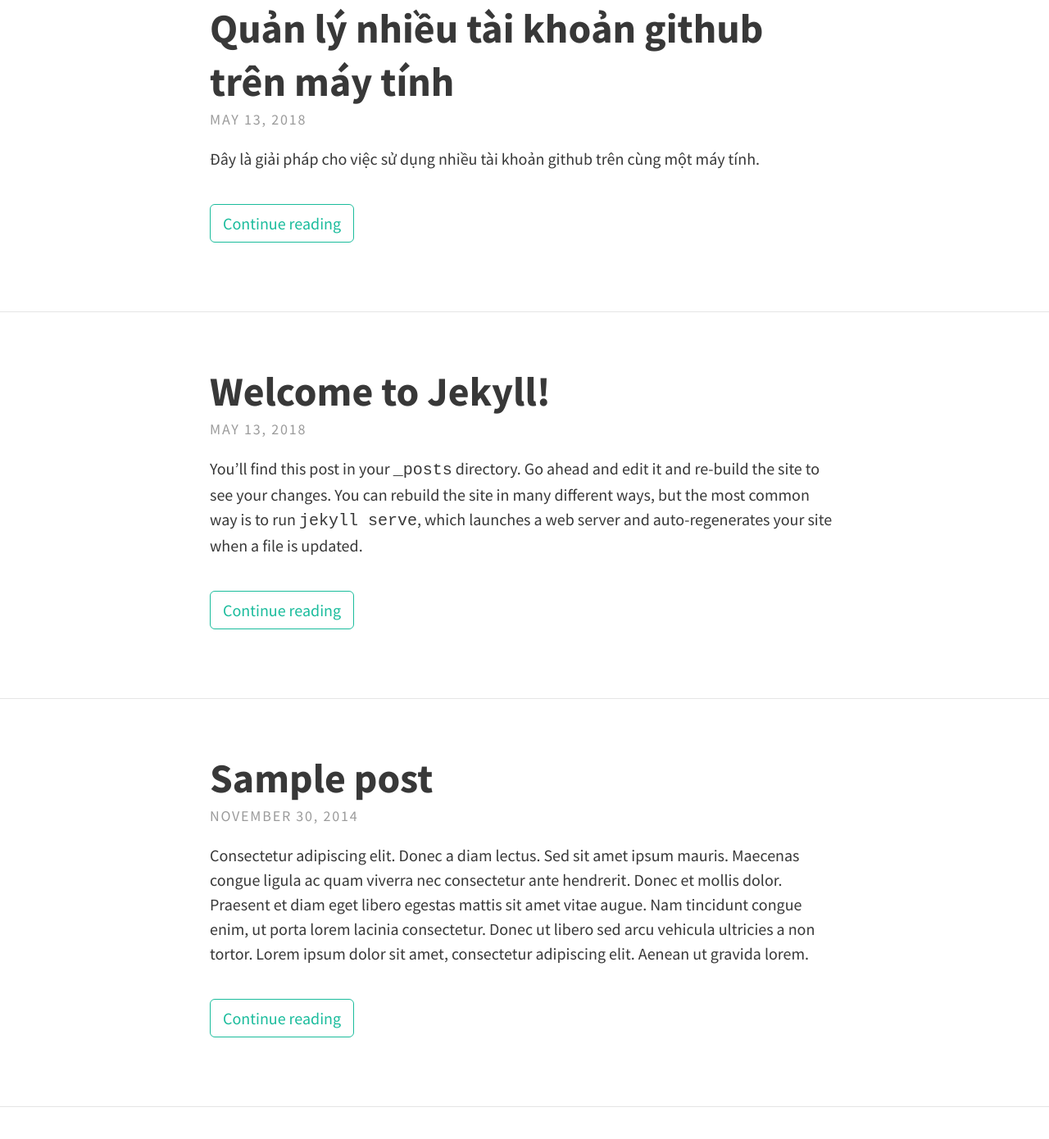
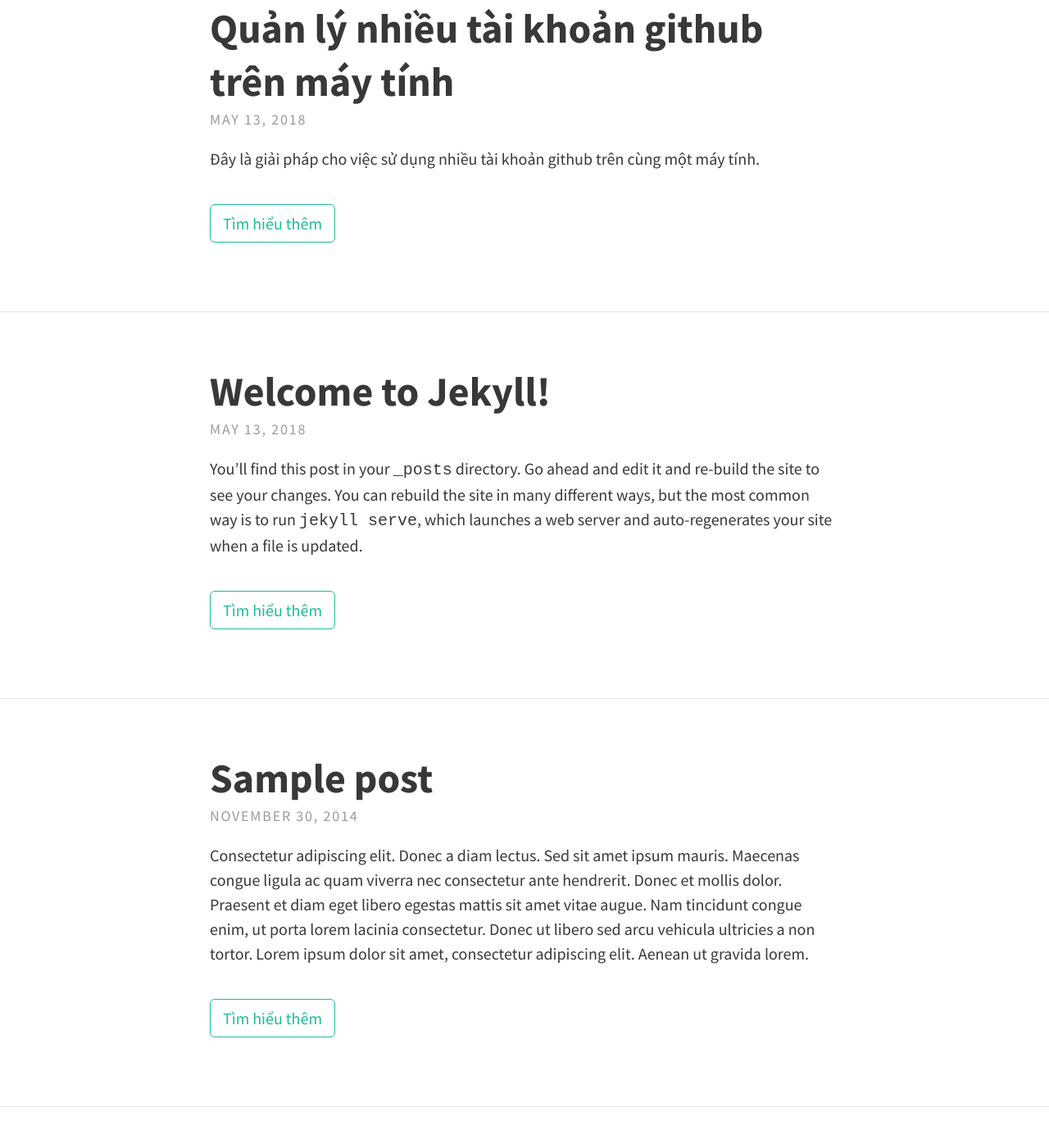
Before and after one commit to nghecode/nghecode.github.io, a Jekyll site: the page built from index.html, in a window 1280 px wide and 1400 px high, scrolled down 451 px. Shown: the top 1390 px of the window at 82% size. Built offline with Jekyll 4.4.1, drawn with Linux system fonts in a browser that asks for light colours; nearby versions of some CDN libraries; the list of posts is cut into pages by our own code; some of the changed lines change nothing that is shown; some of the changed text lies outside the part shown.

Commit message:
Update profile

```diff
--- a/_config.yml
+++ b/_config.yml
@@ -30,17 +30,17 @@
   facebook:
   flickr:
   gitlab:
-  github: "rohanchandra/type-theme"
+  github: "Rvor"
   google_plus:
   instagram:
-  linkedin:  # Full URL
+  linkedin: "https://www.linkedin.com/in/nhâm-tý-8ba6213a/" # Full URL
   pinterest:
   reddit:
   soundcloud:
   stack_exchange:  # Full URL
   steam:
   tumblr:
-  twitter: "twitter"
+  twitter: "Rvor"
   wordpress:
   youtube:
 
@@ -58,7 +58,7 @@
   str_previous_post: "Previous post"
   str_next_page: "Next"
   str_previous_page: "Prev"
-  str_continue_reading: "Continue reading"
+  str_continue_reading: "Tìm hiểu thêm"
   str_javascript_required_disqus: "Please enable JavaScript to view comments."
   str_search_no_results: "No results found."
 
```
